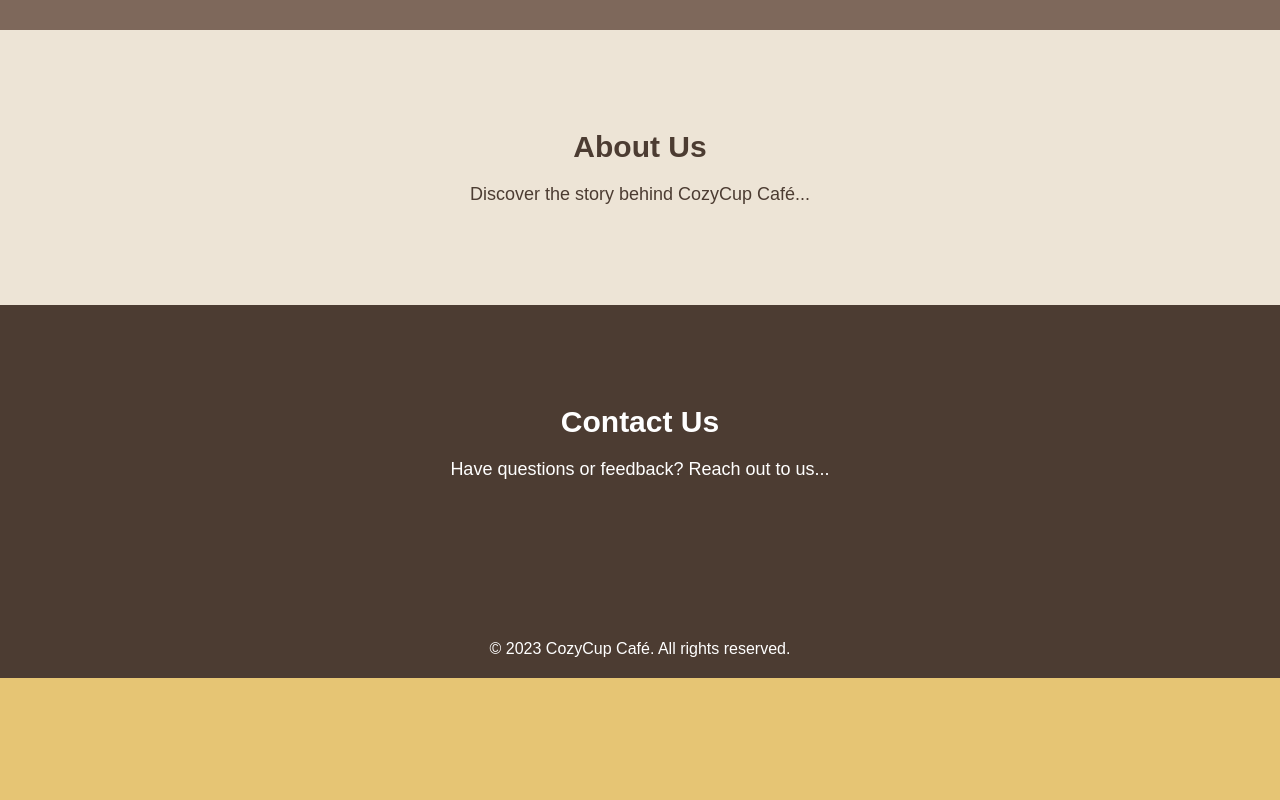
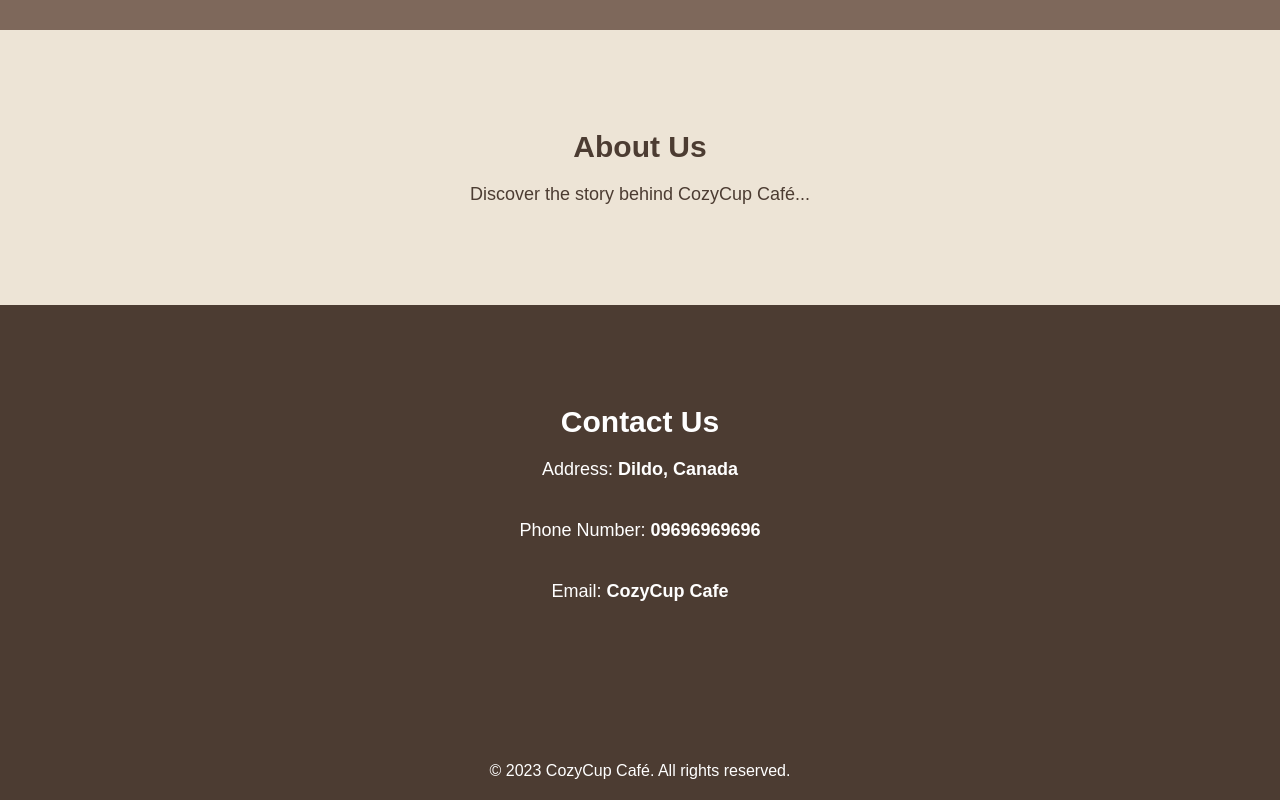
Before and after one commit to JohnLicode/CozyCupCaffe, a plain HTML site: page index.html in a window 1280 px wide. Shown: the part 1632-2432 px from the top of the page. Before the commit the page ends 2310 px from the top, so only its background shows below. Drawn offline with Linux system fonts and the light colour scheme.

Commit message:
Updated The Contact Us section

```diff
--- a/index.html
+++ b/index.html
@@ -65,7 +65,9 @@
 
     <section id="contact" class="contact">
       <h2>Contact Us</h2>
-      <p>Have questions or feedback? Reach out to us...</p>
+      <p>Address: <strong>Dildo, Canada</strong></p>
+      <p>Phone Number: <strong>09696969696</strong></p>
+      <p>Email: <strong>CozyCup Cafe</strong></p>
     </section>
 
     <footer>
```
